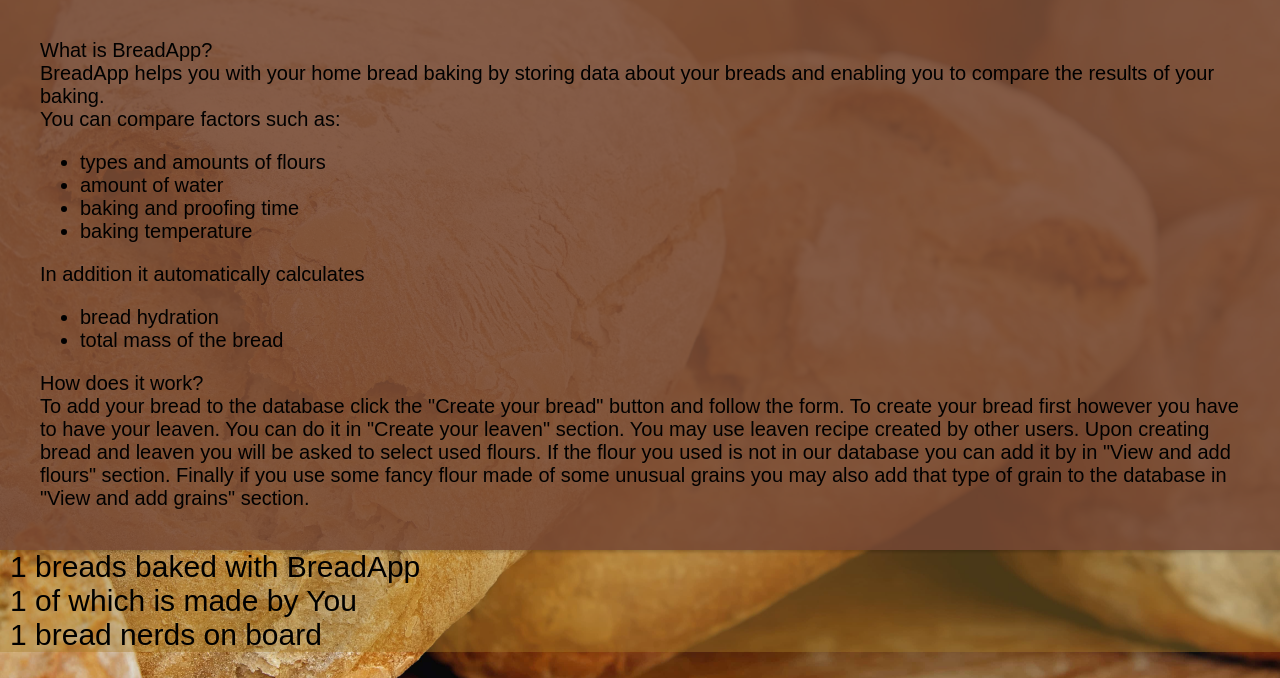
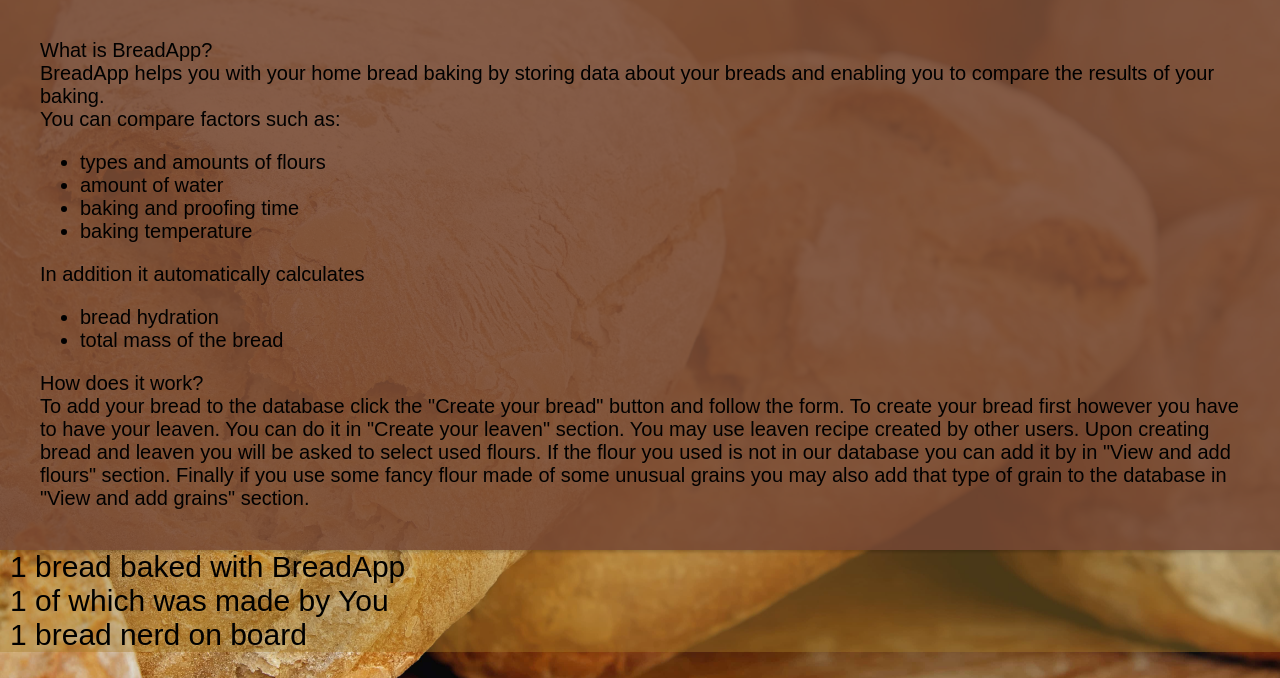
Before and after one commit to lukaszw92/BreadApp, a Django app: page / in a window 1280 px wide. Shown: the part 122-800 px from the top of the page. Run offline with Django 3.2, Linux system fonts and the light colour scheme; a user stored in the database is signed in; tables that the repository leaves empty hold one stand-in row (values such as "Sample post").

Commit message:
statistics work if there are 0 or 1 element

```diff
--- a/templates/main.html
+++ b/templates/main.html
@@ -1,4 +1,5 @@
 {% extends 'index.html' %}
+
 {% block content %}
 
 <div class="main_text">
@@ -27,16 +28,33 @@
     you may also add that type of grain to the database in "View and add grains" section.
 
 </div>
+    {% if all_breads == 0 %}
 
+    {% elif all_breads == 1 %}
+    <div class="statistic">{{ all_breads }} bread baked with BreadApp</div>
+        {% else %}
     <div class="statistic">{{ all_breads }} breads baked with BreadApp</div>
+    {% endif %}
+
     {% if user.is_authenticated %}
-    {% if user_breads == 1 %}
-    <div class="statistic">{{ user_breads }} of which is made by You </div>
+            {% if user_breads == 0 %}
+
+    {% elif user_breads == 1 %}
+    <div class="statistic">{{ user_breads }} of which was made by You </div>
         {% else %}
         <div class="statistic">{{ user_breads }} of which were made by You </div>
     {% endif %}
     {% endif %}
 
+
+        {% if users == 0 %}
+
+        {% elif users == 1 %}
+        <div class="statistic">{{ users }} bread nerd on board</div>
+        {% else %}
         <div class="statistic">{{ users }} bread nerds on board</div>
+    {% endif %}
 
-{% endblock %}
+
+
+{% endblock content %}
```
